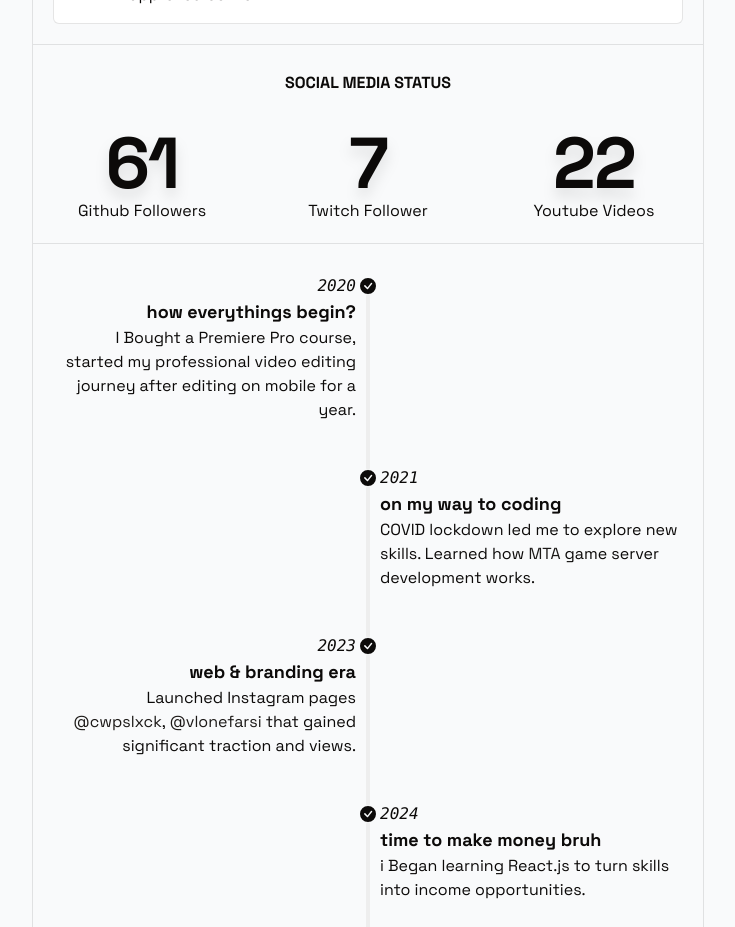
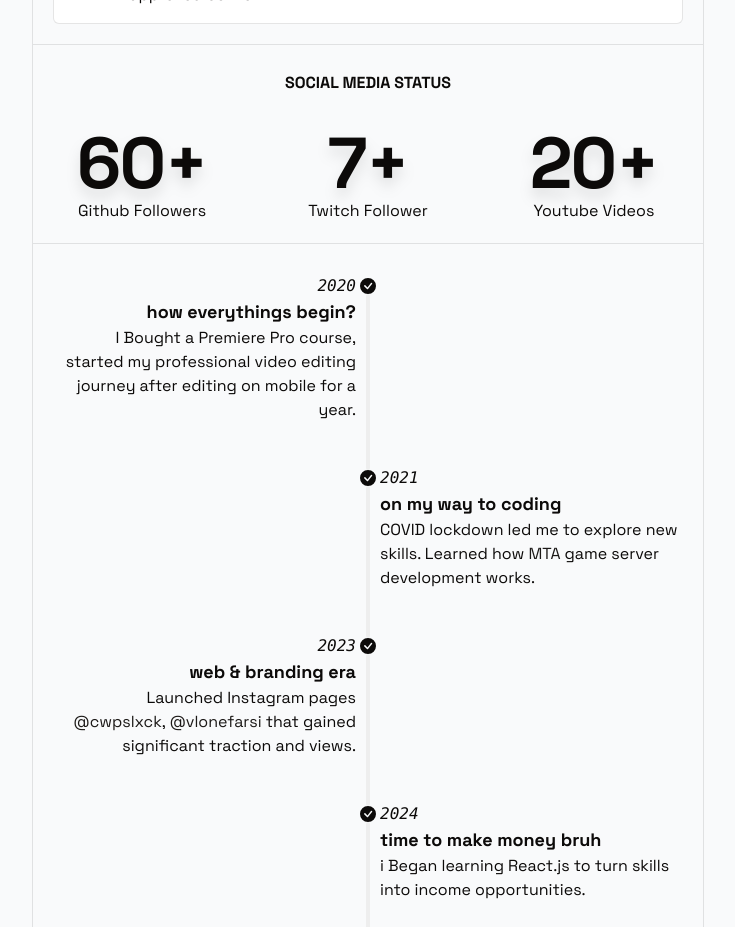
Before and after one commit to cwpslxck/cwpslxck, a Next.js app: page / in a window 1280 px wide. Shown: the part 900-1827 px from the top of the page, without its empty margins (272-1007 px from the left). Built offline with nearby package versions, Linux system fonts and the light colour scheme.

Commit message:
Update: Social media status numbers

```diff
--- a/app/page.tsx
+++ b/app/page.tsx
@@ -133,19 +133,19 @@ export default function Home() {
         <div className="pt-8 grid grid-cols-1 md:grid-cols-3 gap-12">
           <div className="flex justify-center items-center flex-col">
             <div className="text-7xl font-extrabold tracking-tight drop-shadow-xl">
-              61
+              60+
             </div>
             <p>Github Followers</p>
           </div>
           <div className="flex justify-center items-center flex-col">
             <div className="text-7xl font-extrabold tracking-tight drop-shadow-xl">
-              7
+              7+
             </div>
             <p>Twitch Follower</p>
           </div>
           <div className="flex justify-center items-center flex-col">
             <div className="text-7xl font-extrabold tracking-tight drop-shadow-xl">
-              22
+              20+
             </div>
             <p>Youtube Videos</p>
           </div>
```
